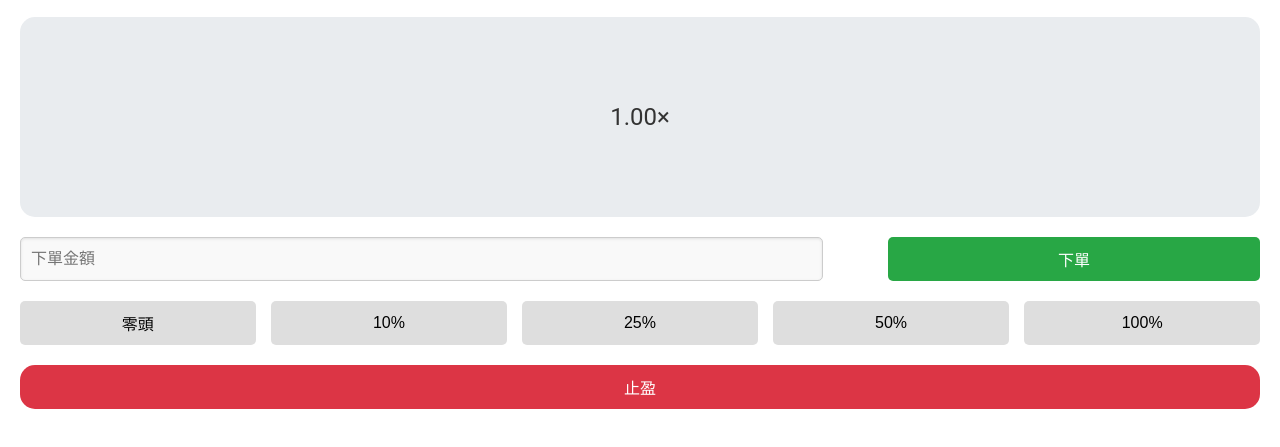
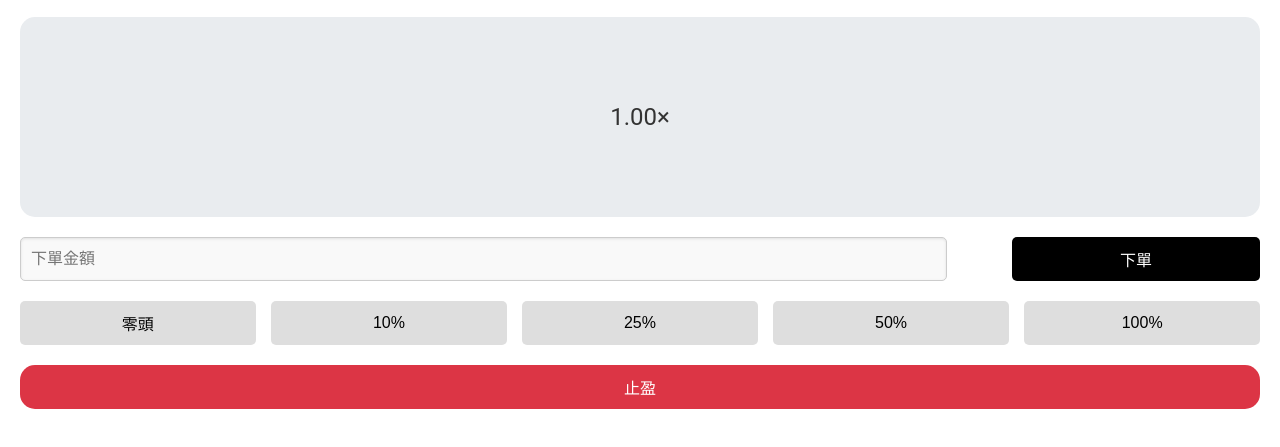
Before and after one commit to jedieason/Stock-Market, a plain HTML site: page index.html in a window 1280 px wide. Shown: the part 145-592 px from the top of the page. Drawn offline with Linux system fonts and the light colour scheme.

Commit message:
Update index.html

```diff
--- a/index.html
+++ b/index.html
@@ -130,7 +130,7 @@
         }
 
         .bet-controls input {
-            width: 63%;
+            width: 73%;
             padding: 10px;
             border: 1px solid #ccc;
             border-radius: 5px;
@@ -142,13 +142,13 @@
         }
 
         .bet-controls button {
-            width: 30%;
+            width: 20%;
             padding: 10px;
             font-size: 1em;
             border: none;
             border-radius: 5px;
             cursor: pointer;
-            background-color: #28a745;
+            background-color: #000;
             color: #fff;
             transition: box-shadow 0.2s ease;
             outline: none;
```
